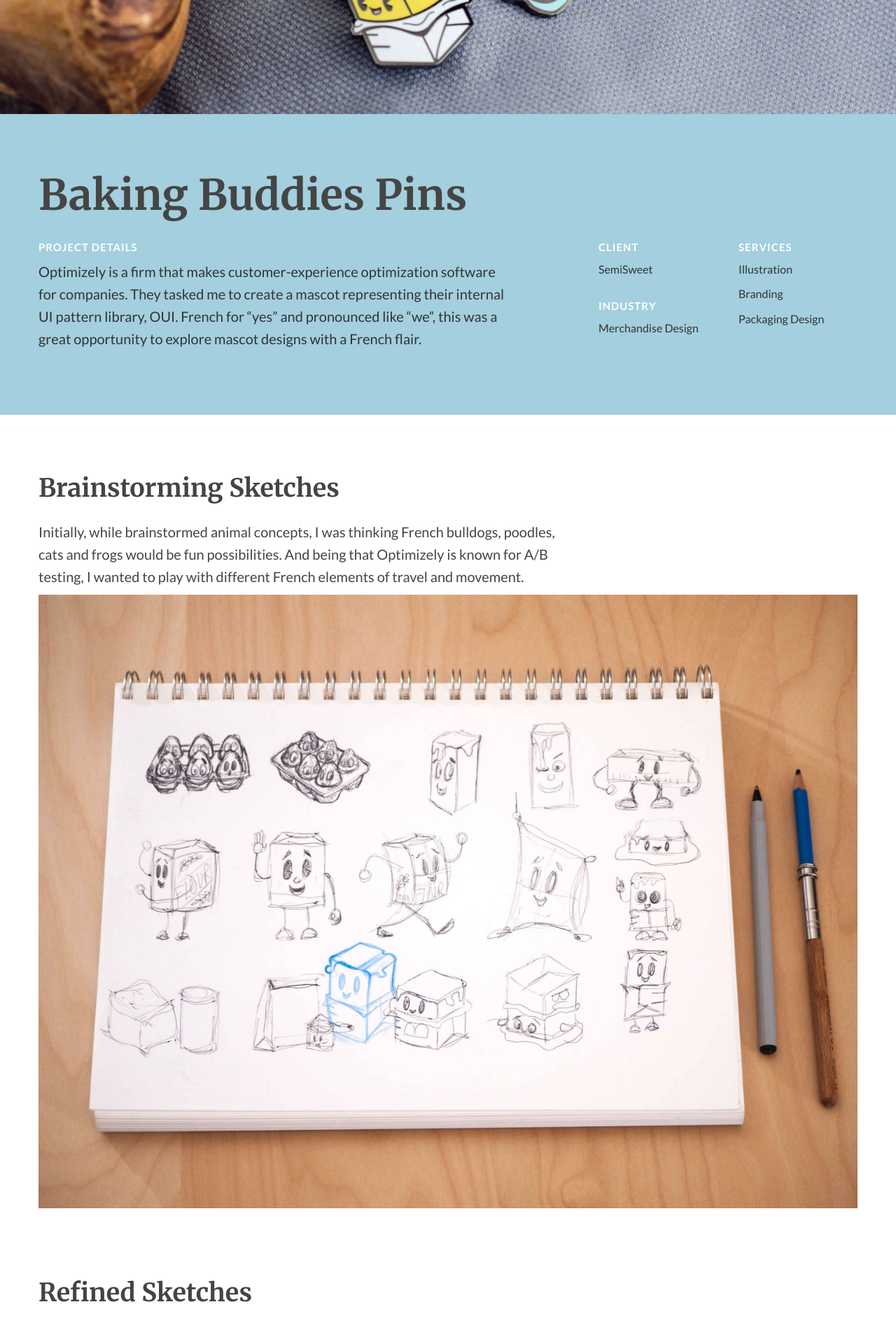
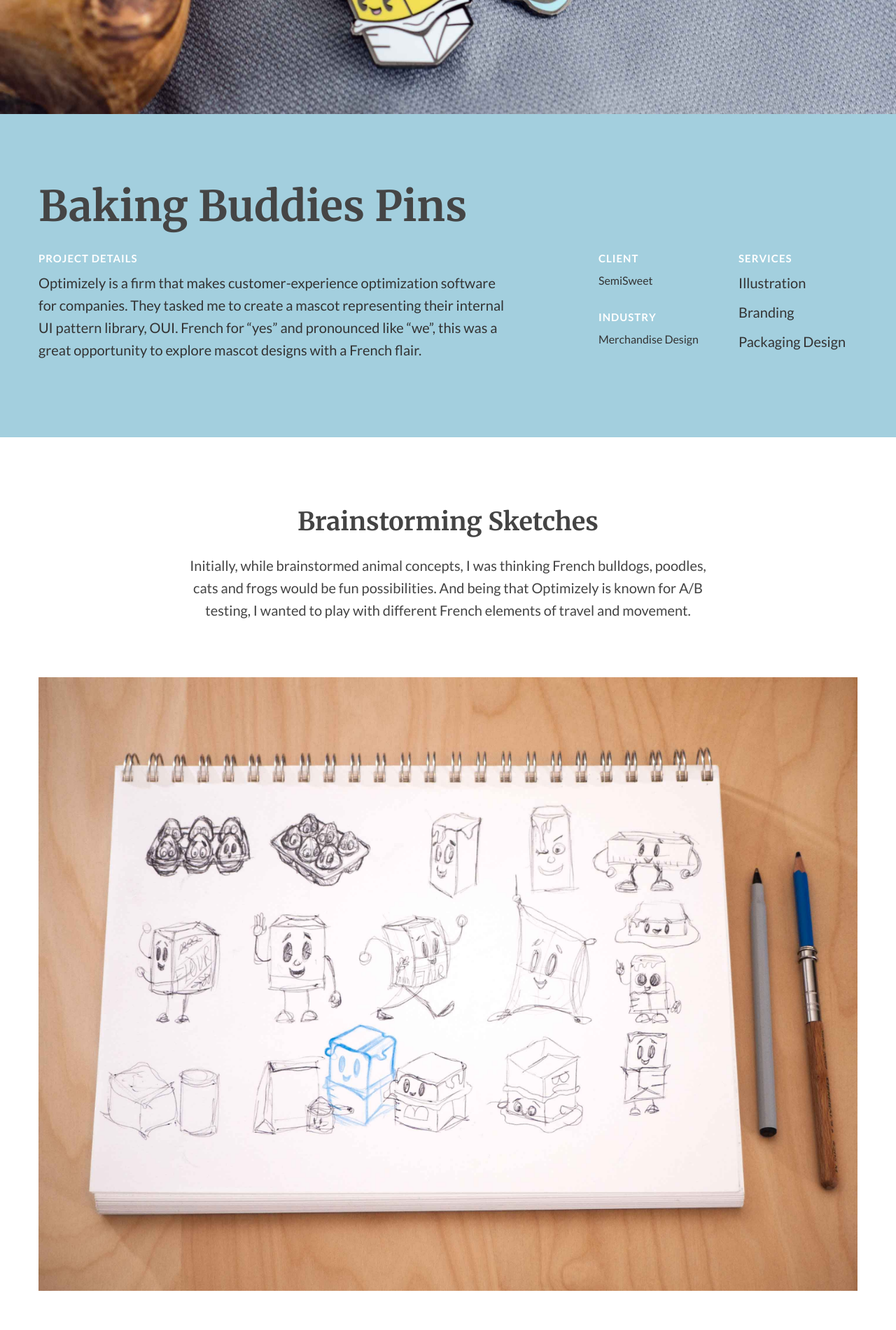
Before and after one commit to btamps/btamps.github.io, a Jekyll site: the page built from _posts/2016-04-30-baking-buddies.markdown, in a window 1280 px wide. Shown: the part 480-2381 px from the top of the page at 70% size. Built offline with Jekyll 4.4.1, drawn with Linux system fonts in a browser that asks for light colours; nearby versions of some CDN libraries.

Commit message:
Changed services to a list

```diff
--- a/_sass/_detail-page.scss
+++ b/_sass/_detail-page.scss
@@ -39,8 +39,7 @@
   .client-box {
     margin-bottom: 2em;
   }
-  .client-box,
-  .technique-box {
+  .client-box {
     p {
       font-size: 16px;
       font-family: $font-sans;
@@ -49,13 +48,40 @@
   .client-element {
     margin-bottom: 2em;
   }
+
+  .services-box {
+    ul {
+      padding: 0;
+      li {
+        line-height: 1.5;
+        margin-bottom: .25em;
+      }
+    }
+  }
 }
 
 .content-block {
   padding-top: 3em;
   padding-bottom: 3em;
+  .row:last-child {
+    figure:last-child {
+      margin-bottom: 0;
+    }
+  }
+}
+
+.description {
+  &.center {
+    margin: 0 auto 5em;
+    float: none;
+    h2, p {
+      text-align: center;
+    }
+  }
 }
 figure {
+  margin-top: 0;
+  margin-bottom: 5em;
   img {
     width: 100%;
     margin: 0 auto 1em;
@@ -111,8 +137,8 @@
     }
   }
   .content-block {
-    padding-top: 5em;
-    padding-bottom: 5em;
+    padding-top: 6em;
+    padding-bottom: 6em;
   }
 }
 
```
